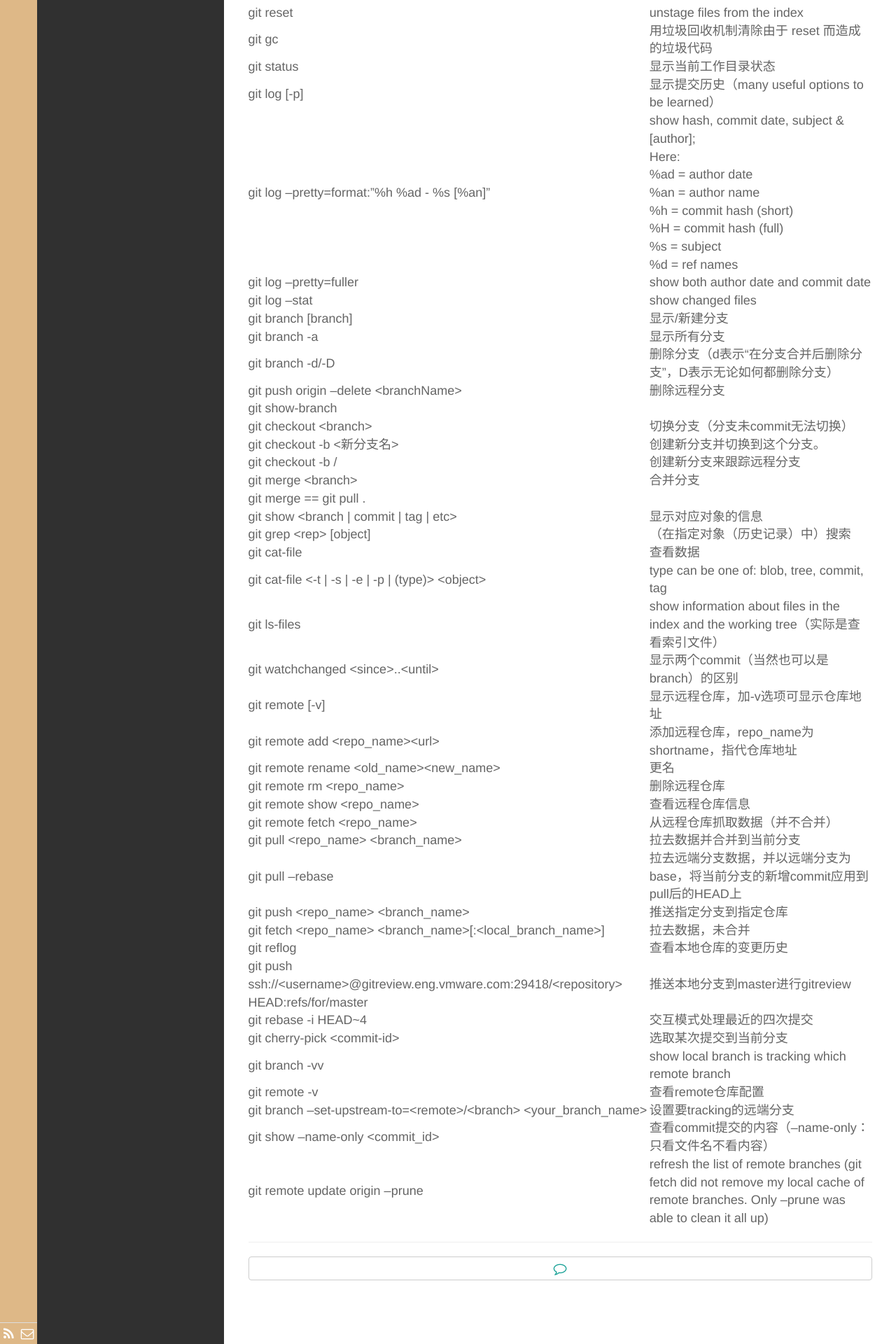
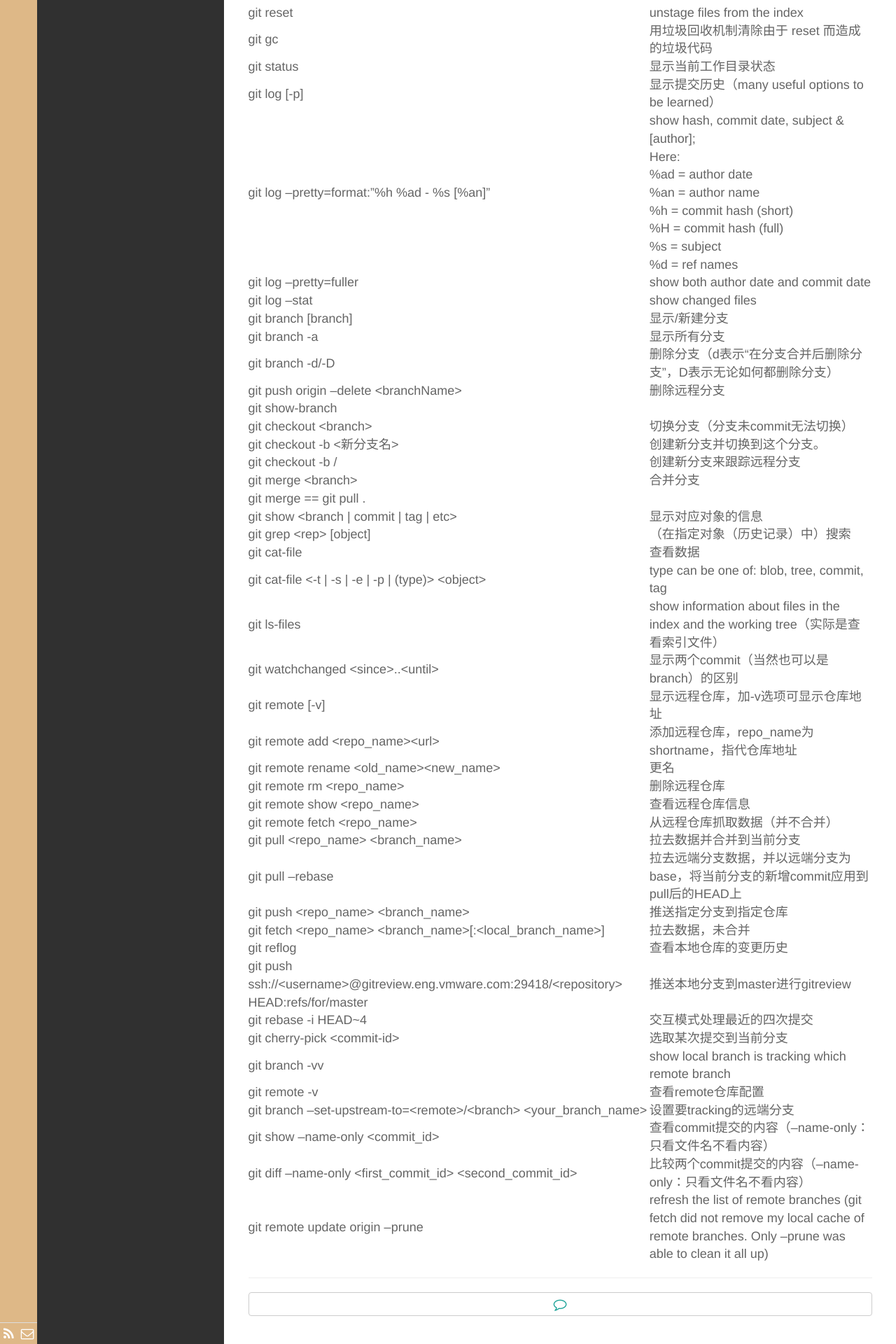
Before and after one commit to qhdwhy184/qhdwhy184.github.io, a Jekyll site: the page built from _posts/技术/2017-08-03-Git命令学习小结.md, in a window 1280 px wide. Shown: the part 940-2860 px from the top of the page at 70% size. Built offline with Jekyll 4.4.1, drawn with Linux system fonts in a browser that asks for light colours.

Commit message:
Update 2017-08-03-Git命令学习小结.md

```diff
--- a/_posts/技术/2017-08-03-Git命令学习小结.md
+++ b/_posts/技术/2017-08-03-Git命令学习小结.md
@@ -71,4 +71,5 @@ description:
 |git remote -v|查看remote仓库配置|
 |git branch --set-upstream-to=&lt;remote&gt;/&lt;branch&gt; &lt;your_branch_name&gt;|设置要tracking的远端分支|
 |git show --name-only &lt;commit_id&gt;|查看commit提交的内容（--name-only：只看文件名不看内容）|
+|git diff --name-only &lt;first_commit_id&gt; &lt;second_commit_id&gt;|比较两个commit提交的内容（--name-only：只看文件名不看内容）|
 |git remote update origin --prune| refresh the list of remote branches (git fetch did not remove my local cache of remote branches. Only --prune was able to clean it all up)|
```
